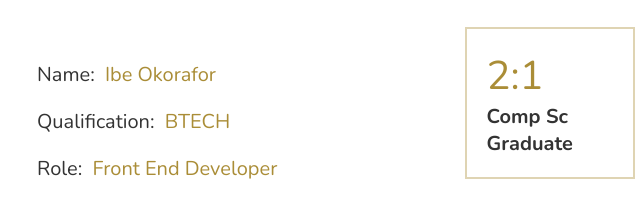
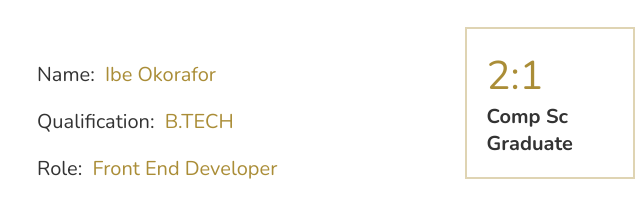
Before and after one commit to ibeO-GH/Portfolio, a plain HTML site: page index.html in a window 1280 px wide. Shown: the part 888-1087 px from the top of the page, 388-1028 px from the left. Drawn offline with nearby package versions, Linux system fonts and the light colour scheme.

Commit message:
html update

```diff
--- a/index.html
+++ b/index.html
@@ -85,7 +85,7 @@
       <div class="row">
         <div class="info">
           <h3><span> name: </span> Ibe Okorafor</h3>
-          <h3><span> qualification: </span> BTECH</h3>
+          <h3><span> qualification: </span> B.TECH</h3>
           <h3><span> role: </span> front end developer</h3>
           <h3><span> language: </span> english</h3>
           <h3><span> hobby: </span> Sports</h3>
```
